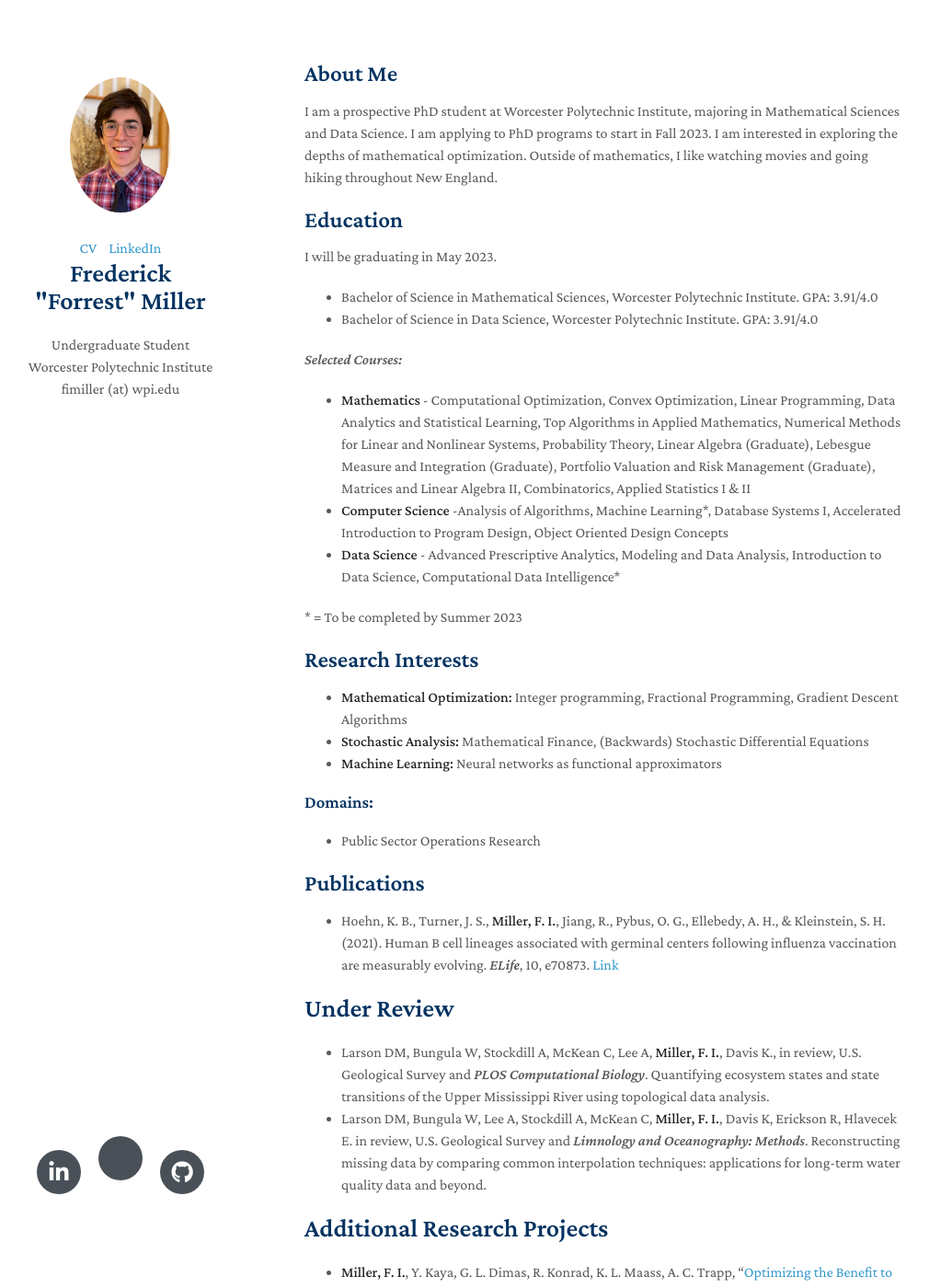
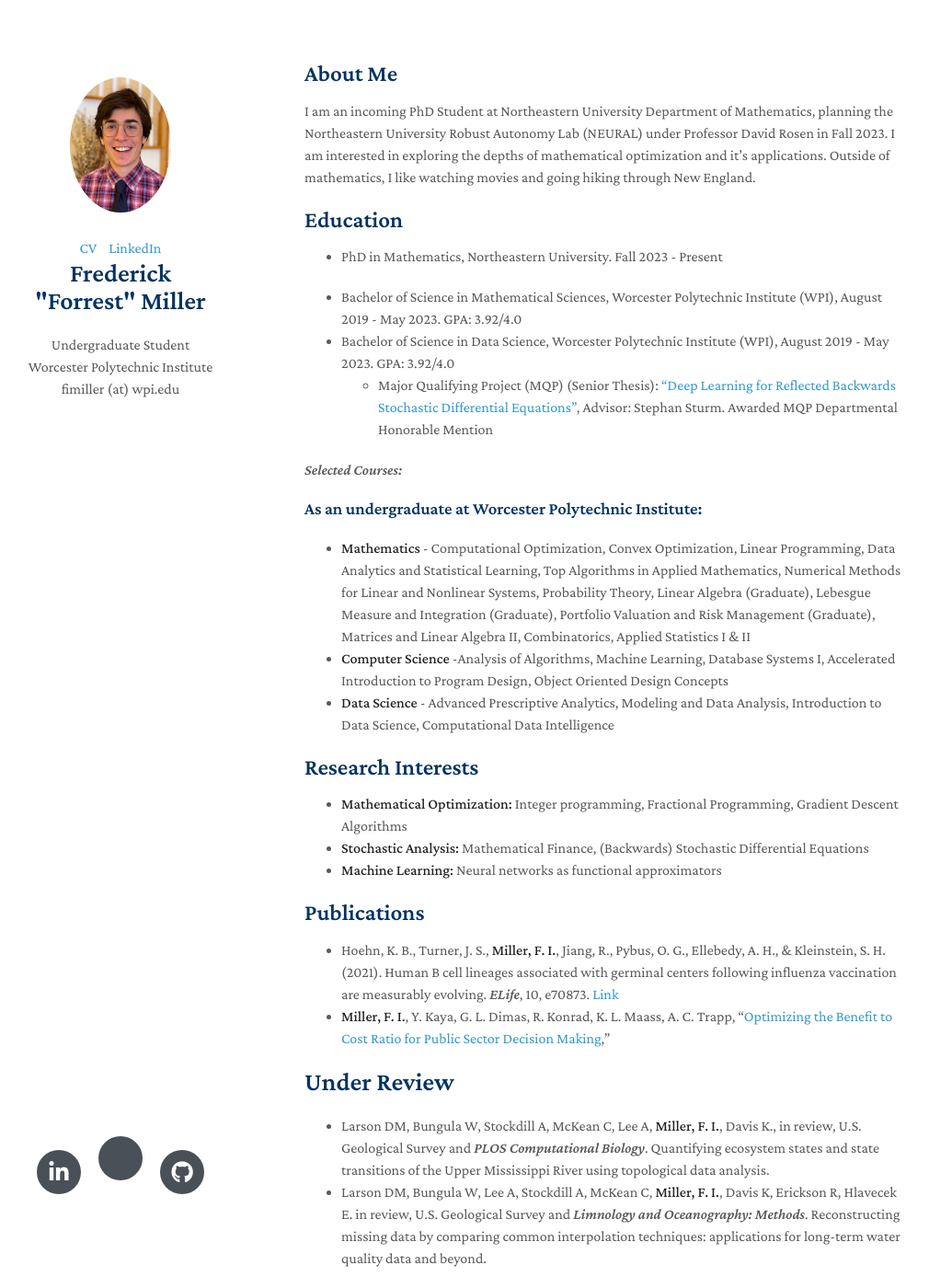
Before and after one commit to fimiller/fimiller.github.io, a Jekyll site: the page built from index.md, in a window 1280 px wide and 1400 px high. Shown: the whole window at 92% size, without its empty margins (139-1149 px from the left). Built offline with Jekyll 4.4.1, drawn with Linux system fonts in a browser that asks for light colours; nearby versions of some CDN libraries; a style sheet for code colours, icons or effects is not loaded; our own code applies the rules of GitHub Pages for plain Markdown files; some of the changed text lies outside the part shown.

Commit message:
updated content

```diff
--- a/index.md
+++ b/index.md
@@ -4,19 +4,26 @@ layout: homepage
 
 ## About Me
 
-I am a prospective PhD student at Worcester Polytechnic Institute, majoring in Mathematical Sciences and Data Science. I am applying to PhD programs to start in Fall 2023. I am interested in exploring the depths of mathematical optimization. Outside of mathematics, I like watching movies and going hiking throughout New England.
+I am an incoming PhD Student at Northeastern University Department of Mathematics, planning the Northeastern University Robust Autonomy Lab (NEURAL) under Professor David Rosen in Fall 2023. I am interested in exploring the depths of mathematical optimization and it's applications. Outside of mathematics, I like watching movies and going hiking through New England.
 
 ## Education
-I will be graduating in May 2023.
-- Bachelor of Science in Mathematical Sciences, Worcester Polytechnic Institute. GPA: 3.91/4.0
-- Bachelor of Science in Data Science, Worcester Polytechnic Institute. GPA: 3.91/4.0
+- PhD in Mathematics, Northeastern University. Fall 2023 - Present
+
+- Bachelor of Science in Mathematical Sciences, Worcester Polytechnic Institute (WPI), August 2019 - May 2023. GPA: 3.92/4.0
+- Bachelor of Science in Data Science, Worcester Polytechnic Institute (WPI), August 2019 - May 2023. GPA: 3.92/4.0
+	- Major Qualifying Project (MQP) (Senior Thesis): ["Deep Learning for Reflected Backwards Stochastic Differential Equations"](Deep Learning for Reflected Backwards Stochastic Differential Equations), Advisor: Stephan Sturm. Awarded MQP Departmental Honorable Mention
+
+
+
 
 *Selected Courses:*
+
+### As an undergraduate at Worcester Polytechnic Institute:
+
 - **Mathematics** - Computational Optimization, Convex Optimization, Linear Programming, Data Analytics and Statistical Learning, Top Algorithms in Applied Mathematics, Numerical Methods for Linear and Nonlinear Systems, Probability Theory,  Linear Algebra (Graduate), Lebesgue Measure and Integration (Graduate), Portfolio Valuation and Risk Management (Graduate), Matrices and Linear Algebra II, Combinatorics, Applied Statistics I & II
-- **Computer Science** -Analysis of Algorithms, Machine Learning\*, Database Systems I, Accelerated Introduction to Program Design, Object Oriented Design Concepts
-- **Data Science** -  Advanced Prescriptive Analytics, Modeling and Data Analysis, Introduction to Data Science, Computational Data Intelligence\*
+- **Computer Science** -Analysis of Algorithms, Machine Learning, Database Systems I, Accelerated Introduction to Program Design, Object Oriented Design Concepts
+- **Data Science** -  Advanced Prescriptive Analytics, Modeling and Data Analysis, Introduction to Data Science, Computational Data Intelligence
 
-\* = To be completed by Summer 2023
 
 ## Research Interests
 
@@ -24,31 +31,31 @@ I will be graduating in May 2023.
 - **Stochastic Analysis:** Mathematical Finance, (Backwards) Stochastic Differential Equations
 - **Machine Learning:** Neural networks as functional approximators
 
-### Domains:
-- Public Sector Operations Research
 
 ## Publications
 - Hoehn, K. B., Turner, J. S., **Miller, F. I.**, Jiang, R., Pybus, O. G., Ellebedy, A. H., & Kleinstein, S. H. (2021). Human B cell lineages associated with germinal centers following influenza vaccination are measurably evolving. *ELife*, 10, e70873. [Link](https://doi.org/10.7554/eLife.70873)
+- **Miller, F. I.**, Y. Kaya, G. L. Dimas, R. Konrad, K. L. Maass, A. C. Trapp, "[Optimizing the Benefit to Cost Ratio for Public Sector Decision Making](https://arxiv.org/abs/2212.04534),"
 
 # Under Review
 - Larson DM, Bungula W, Stockdill A, McKean C, Lee A, **Miller, F. I.**, Davis K., in review, U.S. Geological Survey and *PLOS Computational Biology*. Quantifying ecosystem states and state transitions of the Upper Mississippi River using topological data analysis.
 - Larson DM, Bungula W, Lee A, Stockdill A, McKean C, **Miller, F. I.**, Davis K, Erickson R, Hlavecek E. in review, U.S. Geological Survey and *Limnology and Oceanography: Methods*. Reconstructing missing data by comparing common interpolation techniques: applications for long-term water quality data and beyond.
 
-# Additional Research Projects
-- **Miller, F. I.**, Y. Kaya, G. L. Dimas, R. Konrad, K. L. Maass, A. C. Trapp, "[Optimizing the Benefit to Cost Ratio for Public Sector Decision Making](https://arxiv.org/abs/2212.04534)," preprint. To be submitted.
-- Sturm, S, Kumar, R, **Miller, F. I.** Deep Learning for Reflected Backwards Stochastic Differential Equations. Expected to produce manuscript.
 
 ## Presentations
 
-- WPI PhD Student Seminar @ WPI, January 2022
-	- Modern Portfolio Theory From Scratch
+- Mathematical Finance and Stochastic Analysis Seminar @ WPI
+	- [Risk Indifference Pricing for American Put Options](https://www.wpi.edu/news/calendar/events/mathematical-sciences-department-financial-math-seminar-frederick-miller-wpi-student-risk)
+- WPI PhD Student Seminar, January 2023
+	- [Modern Portfolio Theory from Scratch](https://sites.google.com/view/wpi-math-studentseminar/past-talks?authuser=0)
+- 2023 Joint Mathematics Meeting, January 2023
+ 	- [Optimizing the Benefit-to-Cost Ratio for Public Sector Decision Making](https://meetings.ams.org/math/jmm2023/meetingapp.cgi/Paper/22848)
 - 2022 INFORMS Annual Meeting, October 2022
-	- Optimizing The Benefit-to-Cost Ratio For Effective Capacity Deployment For New York City's Homeless Youth Shelter System
-	- Awarded INFORMS Scholarship to be funded and attend the conference and attend special sessions
+	- [Optimizing The Benefit-to-Cost Ratio For Effective Capacity Deployment For New York City's Homeless Youth Shelter System](https://www.abstractsonline.com/pp8/#!/10693/presentation/6979)
+	- Awarded [INFORMS Scholarship](https://www.informs.org/Recognizing-Excellence/Scholarships/INFORMS-Scholarship) to be funded and attend the conference and attend special sessions
 - ARCHES Lab talk @ WPI, August 2022
 	- Preliminary version of "Optimizing The Benefit-to-Cost Ratio For Effective Capacity Deployment For New York City's Homeless Youth Shelter System"
 - WPI PhD Student Seminar @ WPI, February 2022
-	- A brief survey of operations research and optimization
+	- [A brief survey of operations research and optimization](https://sites.google.com/view/wpi-math-studentseminar/past-talks?authuser=0)
 - Math REU Poster Session @ University of Wisconsin - La Crosse (UWL), August 2021
 	- Research poster to members of UWL Math & Biology Departments
 - WPI Math Club Sunday Night Seminar - April 2020
@@ -57,10 +64,14 @@ I will be graduating in May 2023.
 	- Mathematical Sciences undergraduate program at WPI with prospective students
 
 ## Awards
-
+- [WPI Peer Learning Assistant of the Year 2023](https://www.wpi.edu/news/announcements/peer-learning-assistants-honored-student-recognition-awards-ceremony-0#:~:text=The%202023%20Peer%20Learning%20Assistant,Sciences%20Department%20for%20several%20years.)
+	- Also awarded Peer Learning Assistant of the year within the Mathematical Sciences Department
+- WPI MQP Award Departmental Honorable Mention for Senior Thesis
+- WPI Senior Math Award 2023
+	- Awarded for outstanding performance and making valuable contributions to the WPI Community
 - [INFORMS Scholarship Award](https://www.informs.org/Recognizing-Excellence/Scholarships/INFORMS-Scholarship): Funding to travel and present at the INFORMS Annual Meeting, 2022
 - Full funding to attend [SIAM Summer School on Financial Analytics](https://siam2022.gssi.it/) in L'Aquila, Italy
-- WPI Presidential Scholarship (2019- 2023)
+- WPI Presidential Scholarship (2019- Present)
 - Dean's List, WPI
 
 ## Teaching Experience
@@ -71,14 +82,14 @@ I serve as Peer Learning Assistant (PLA) for the Mathematical Sciences Departmen
 
 *Courses PLA'd:*
 - MA 3231 - Linear Programming, A Term 2022
-- MA 2621 - Probability for Applications, C Term 2022
-- MA 2072 - Accelerated Matrices & Linear Algebra I - C Term 2023
+- MA 2621 - Probability for Applications, C Term 2022, D Term 2023
 - MA 2071 - Matrices & Linear Algebra I - B Term 2020, D Term 2021
-- MA 1023 - Calculus III, A Term 2020, A Term 2021, D Term 2022, B Term 2023
+- MA 2072: Accelerated Matrices & Linear Algebra I - C Term 2023
+- MA 1023 - Calculus III, A Term 2020, A Term 2021, D Term 2022, B Term 2022
 
 
 ## Leadership
-- President, WPI Math Club (April 2020 - January 2023)
+- President, WPI Math Club (April 2020 - March 2023)
 	- Lead meetings for WPI’s math club by finding an activity for our weekly math hour. Normally this consists of a fun puzzle with a mathematical bent that the club discusses and tries to solve.
-- President, WPI Pi Mu Epsilon Massachusetts Alpha Math Honors Society (May 2022 - Present)
+- President, WPI Pi Mu Epsilon Massachusetts Alpha Math Honors Society (May 2022 - May 2023)
 	 - Vice President January 2022 - May 2022, Member April 2021 - January 2022
```
